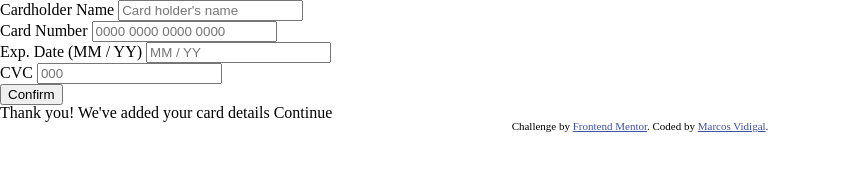
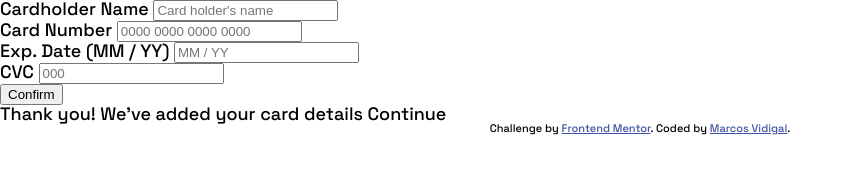
Before and after one commit to cacovidigal/cartao, a plain HTML site: page interactive-card-details-form-main/index.html in a window 1280 px wide. Shown: the whole page, without its empty margins (0-852 px from the left). Drawn offline with Linux system fonts and the light colour scheme.

Commit message:
inicio do css

```diff
--- a/interactive-card-details-form-main/index.html
+++ b/interactive-card-details-form-main/index.html
@@ -8,7 +8,8 @@
   <link rel="stylesheet" href="reset.css">
   <link rel="preconnect" href="https://fonts.googleapis.com">
   <link rel="preconnect" href="https://fonts.gstatic.com" crossorigin>
-  <link href="https://fonts.googleapis.com/css2?family=Lora&display=swap" rel="stylesheet">
+  <link href="https://fonts.googleapis.com/css2?family=Space+Grotesk:wght@500&display=swap" rel="stylesheet">
+  <link rel="stylesheet" href="style.css">
 
   <title>Frontend Mentor | Interactive card details form</title>
 
--- /dev/null
+++ b/interactive-card-details-form-main/style.css
@@ -0,0 +1,5 @@
+body{
+    font-size: 18px;
+    font-family: 500;
+    font-family: 'Space Grotesk', sans-serif;
+}
```
